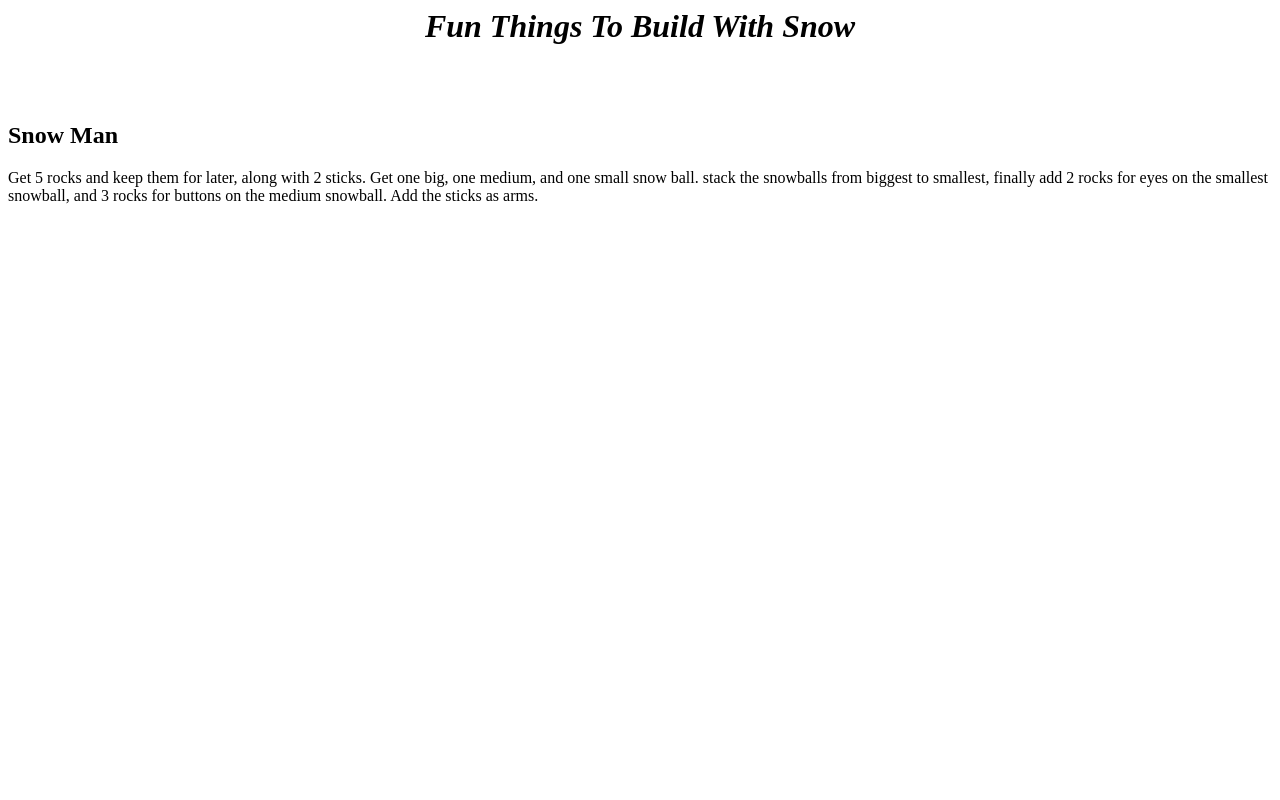
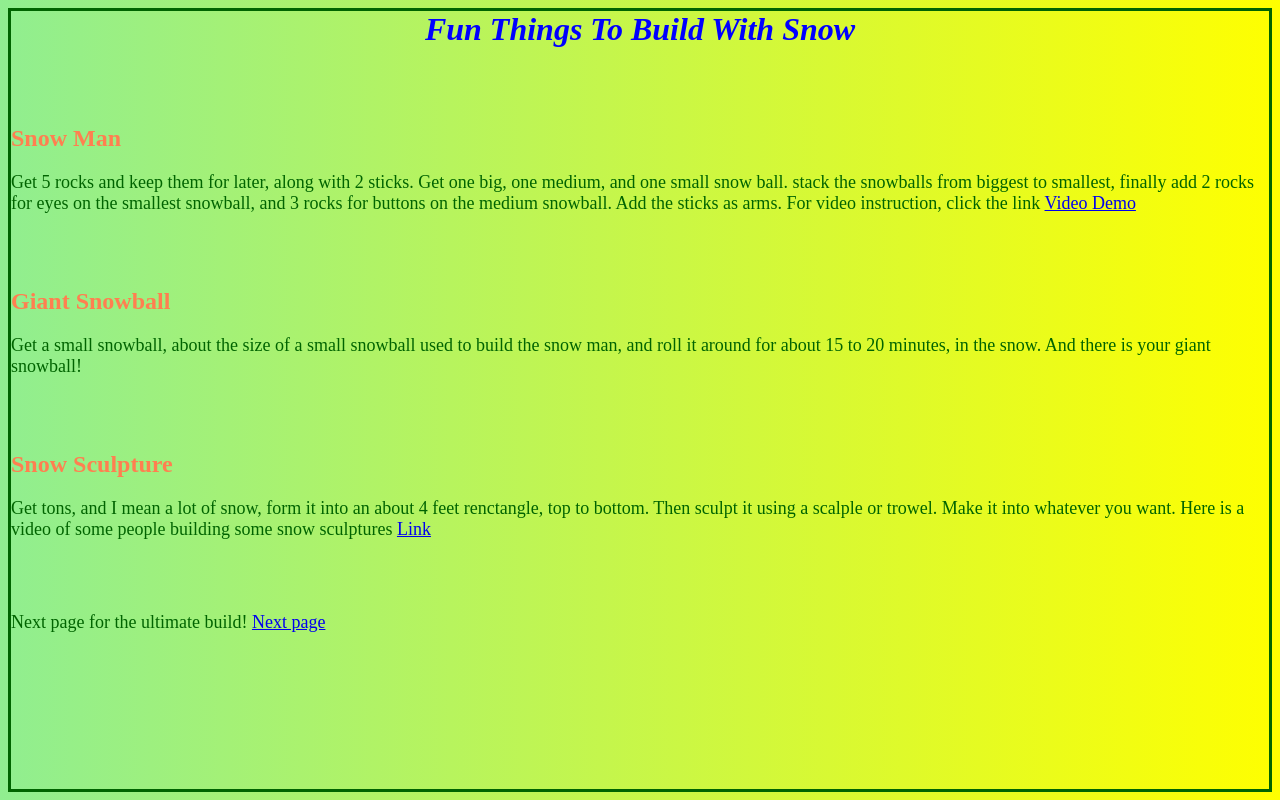
Before and after one commit to AdhikArulvelan/html, a plain HTML site: page index.html in a window 1280 px wide. Drawn offline with Linux system fonts and the light colour scheme.

Commit message:
finished project

```diff
--- a/index.html
+++ b/index.html
@@ -1,14 +1,29 @@
 <html>
 <title>Snow Construction</title>
-<head><h1><center><I>Fun Things To Build With Snow</I></center></h1></head>
+<head><h1><center><I>Fun Things To Build With Snow</I></center></h1>
+<link rel="stylesheet" href= "style.css">
+</head>
 <body>
     <BR> <BR>
   <h2><B>Snow Man</B></h2>
 <P>
   Get 5 rocks and keep them for later, along with 2 sticks. Get one big, one medium, and one small snow ball.
-stack the snowballs from biggest to smallest, finally add 2 rocks for eyes on the smallest snowball, and 3 rocks for buttons on the medium snowball. Add the sticks as arms.
+stack the snowballs from biggest to smallest, finally add 2 rocks for eyes on the smallest snowball, and 3 rocks for buttons on the medium snowball. Add the sticks as arms. For video instruction, click the link <a href="https://www.youtube.com/watch?v=206yVUMtQBs">Video Demo</a>
 </P>
-
+<BR> <BR>
+  <h2><B>Giant Snowball</B></h2>
+  <P>
+    Get a small snowball, about the size of a small snowball used to build the snow man, and roll it around for about 15 to 20 minutes, in the snow. And there is your giant snowball!
+  </P>
+<BR> <BR>
+    <h2>Snow Sculpture</h2>
+  <p>
+    Get tons, and I mean a lot of snow, form it into an about 4 feet renctangle, top to bottom. Then sculpt it using a scalple or trowel. Make it into whatever you want. Here is a video of some people building some snow sculptures <a href=https://www.youtube.com/watch?v=3y84-ZA9YBo>Link</a>
+  </p>
+<BR> <BR>
+  <p>
+Next page for the ultimate build! <a href=https://literate-space-garbanzo-g476gvqx6wvpf96px-5501.app.github.dev/>Next page</a>
+  </p>
 
 </body>
 
--- a/style.css
+++ b/style.css
@@ -0,0 +1,10 @@
+body{
+background: linear-gradient(to right, lightgreen, yellow);
+color: darkgreen;
+border-style: solid;
+}
+
+h1{color: blue;}
+h2{color: coral;}
+
+p{font-size: 18px;}
```
